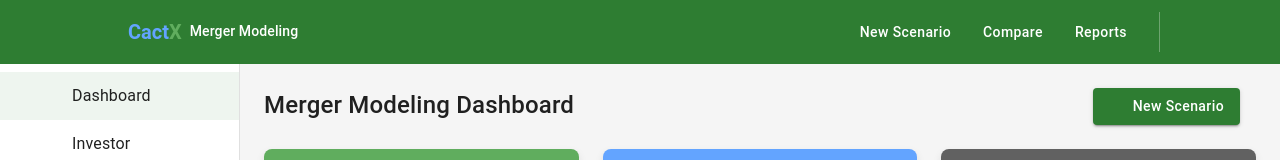
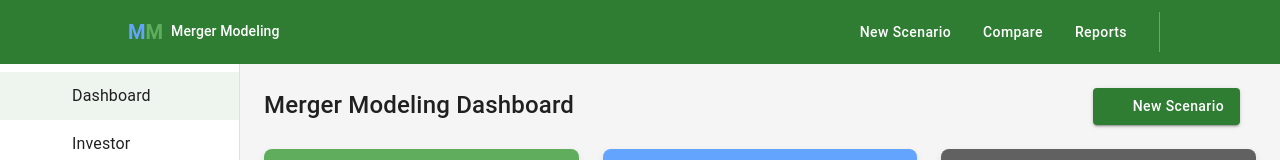
Before and after one commit to cactus-bm/cactx, a React (Create React App) app in the folder cactx/: page / in a window 1280 px wide. Shown: the top 160 px of the page. Built offline with nearby package versions, Linux system fonts and the light colour scheme; some icons are missing.

Commit message:
Update logo text from CactX to MM in AppHeader component

```diff
--- a/cactx/src/components/AppHeader.js
+++ b/cactx/src/components/AppHeader.js
@@ -173,8 +173,8 @@ const AppHeader = () => {
           }}
           onClick={() => navigate('/')}
         >
-          <span style={{ color: '#63a4ff' }}>Cact</span>
-          <span style={{ color: '#60ad5e' }}>X</span>
+          <span style={{ color: '#63a4ff' }}>M</span>
+          <span style={{ color: '#60ad5e' }}>M</span>
           <Typography variant="subtitle2" component="span" sx={{ ml: 1 }}>
             Merger Modeling
           </Typography>
```
